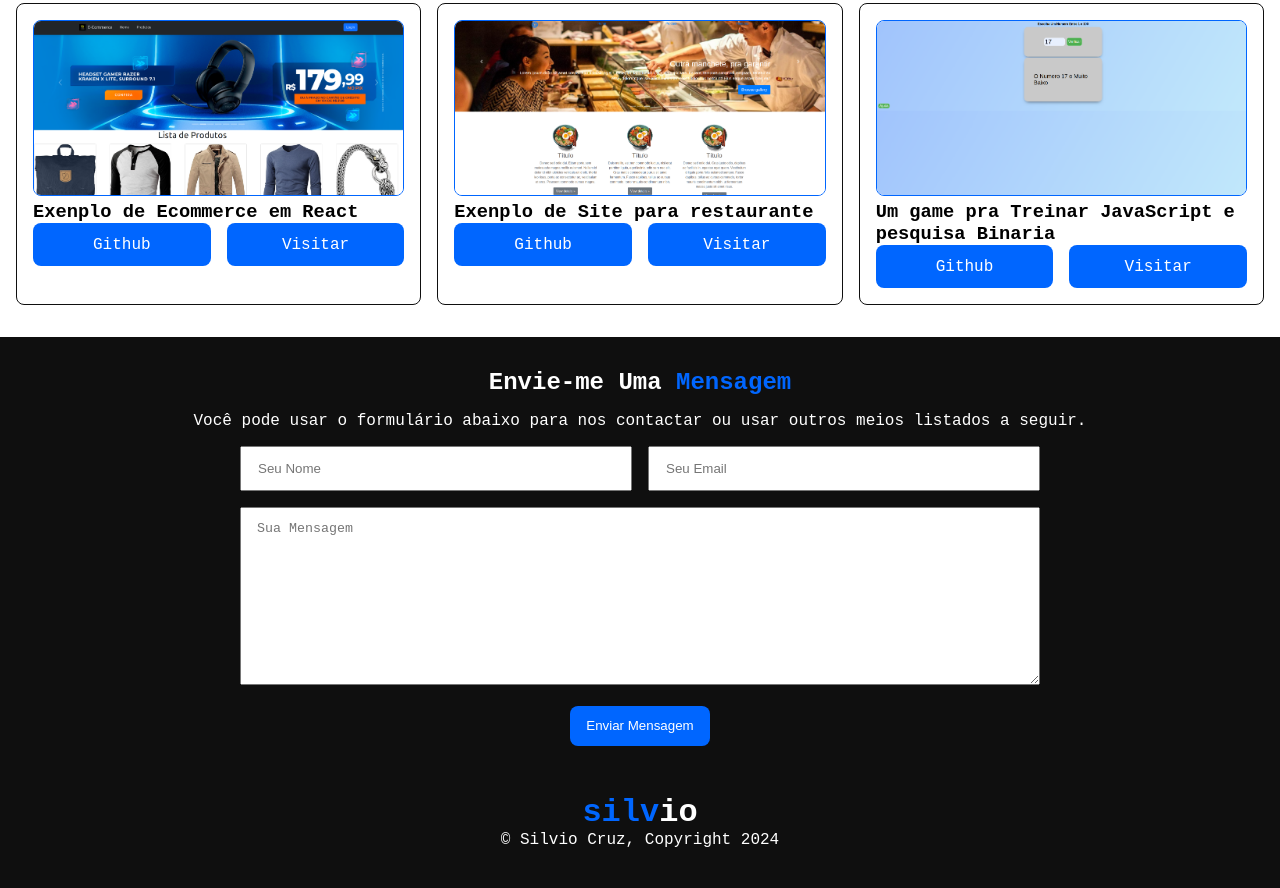
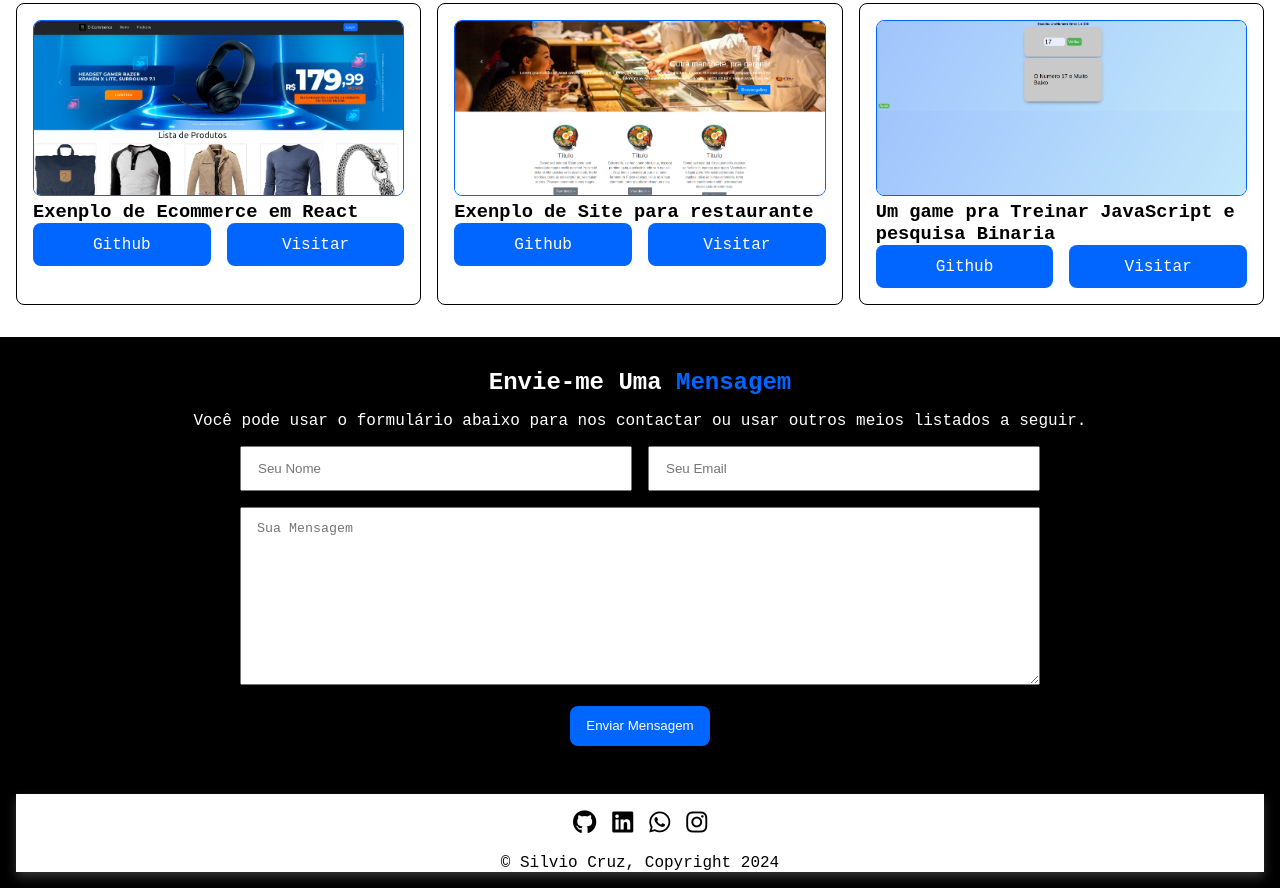
Before and after one commit to SilvioCruzDeveloper/Portifolio_Silvio_Cruz, a plain HTML site: page index.html in a window 1280 px wide. Shown: the part 1834-2722 px from the top of the page. Before the commit the page ends 2699 px from the top, so only its background shows below. Drawn offline with Linux system fonts and the light colour scheme.

Commit message:
atualizacao do footer e do zapp

```diff
--- a/index.html
+++ b/index.html
@@ -39,6 +39,14 @@
               ><i class="fa-brands fa-linkedin"></i
             ></a>
           </li>
+          <li>
+            <a
+              href="https://meu-zapp.vercel.app/"
+              aria-label="open mzuck linkedin"
+              target="_blank"
+              ><i class="fa-brands fa-whatsapp"></i
+            ></a>
+          </li>
         </ul>
 
         <button class="menu-btn" aria-label="open navbar">
@@ -52,8 +60,16 @@
     <header>
       <div class="inner-content">
         <div class="left-side" id="about">
-          <p>Olá, eu sou</p>
+          <p>
+            <img
+              style="height: 30px"
+              src="https://images.emojiterra.com/google/noto-emoji/unicode-15/animated/1f44b-1f3fb.gif"
+              alt=""
+            />
+            Olá, eu sou
+          </p>
           <h2><span>Silv</span>io</h2>
+
           <p>
             Eu crio aplicações web usando ferraments como reactjs, javascript,
             html, css, php e diversas outras!
@@ -559,10 +575,50 @@
 
     <!-- COMEÇO DO FOOTER -->
     <footer>
-      <div class="inner-content">
-        <h2 class="logo"><span>silv</span>io</h2>
+      <div class="inner-content"></div>
+      <nav>
+        <div class="inner-footer">
+          <ul class="social-icons">
+            <li>
+              <a
+                href="https://github.com/SilvioCruzDeveloper "
+                aria-label="open mzuck github"
+                target="_blank"
+                ><i class="fa-brands fa-github"></i
+              ></a>
+            </li>
+            <li>
+              <a
+                href="https://www.linkedin.com/in/silvio-cruz-933234280/"
+                aria-label="open mzuck linkedin"
+                target="_blank"
+                ><i class="fa-brands fa-linkedin"></i
+              ></a>
+            </li>
+            <li>
+              <a
+                href="https://meu-zapp.vercel.app/"
+                aria-label="open mzuck linkedin"
+                target="_blank"
+                ><i class="fa-brands fa-whatsapp"></i
+              ></a>
+            </li>
+            <li>
+              <a
+                href="https://www.instagram.com/b0l0777/"
+                aria-label="open mzuck linkedin"
+                target="_blank"
+                ><i class="fa-brands fa-instagram"></i
+              ></a>
+            </li>
+          </ul>
+
+          <button class="menu-btn" aria-label="open navbar">
+            <i class="fas fa-bars"></i>
+          </button>
+        </div>
         <p>&copy; Silvio Cruz, Copyright 2024</p>
-      </div>
+      </nav>
     </footer>
     <!-- FIM DO FOOTER -->
   </body>
--- a/styles/global.css
+++ b/styles/global.css
@@ -6,11 +6,11 @@
 
 :root {
   --primary-color: #06f;
-  --dark-color: #0f0f0f;
+  --dark-color: #000000;
 }
 
 body {
-  background-color: var(--dark-color);
+  background-color: #000;
   color: #fff;
   font-family: "Courier New", Courier, monospace;
 }
@@ -49,11 +49,11 @@ button {
 }
 
 .section-title.primary span {
-  color: var(--dark-color);
+  color: #000;
 }
 
 .section-title.dark {
-  color: var(--dark-color);
+  color: #000;
 }
 
 .section-description {
@@ -80,7 +80,7 @@ button {
 /* COMEÇO DO NAVBAR */
 nav {
   background-color: #fff;
-  color: var(--dark-color);
+  color: #000;
   position: sticky;
   top: 0;
   box-shadow: 0px 5px 10px #ffffff36;
@@ -89,6 +89,12 @@ nav {
 nav .inner-content {
   display: flex;
   justify-content: space-between;
+  padding: 1rem;
+}
+nav .inner-footer {
+  display: flex;
+  gap: 1rem;
+  justify-content: center;
   padding: 1rem;
 }
 
@@ -189,7 +195,7 @@ header .right-side img {
 }
 
 #services .service {
-  background-color: #0f0f0f;
+  background-color: #000;
   padding: 0.6rem;
   border-radius: 10px;
 }
@@ -213,7 +219,7 @@ header .right-side img {
 
 /* COMEÇO DA SECÇÃO DE CONFIANÇA */
 #trust .inner-content {
-  background-color: #0f0f0f;
+  background-color: #000;
   padding: 0.6rem;
   border-radius: 10px;
   display: grid;
@@ -324,7 +330,7 @@ header .right-side img {
 #portifolio .projects .project {
   padding: 1rem;
   border-radius: 8px;
-  border: 1px solid var(--dark-color);
+  border: 1px solid #000;
 }
 
 #portifolio .projects .project img {
```
